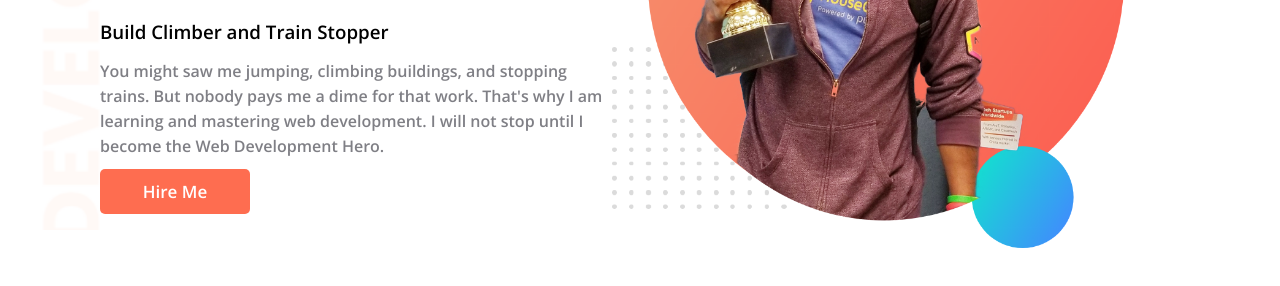
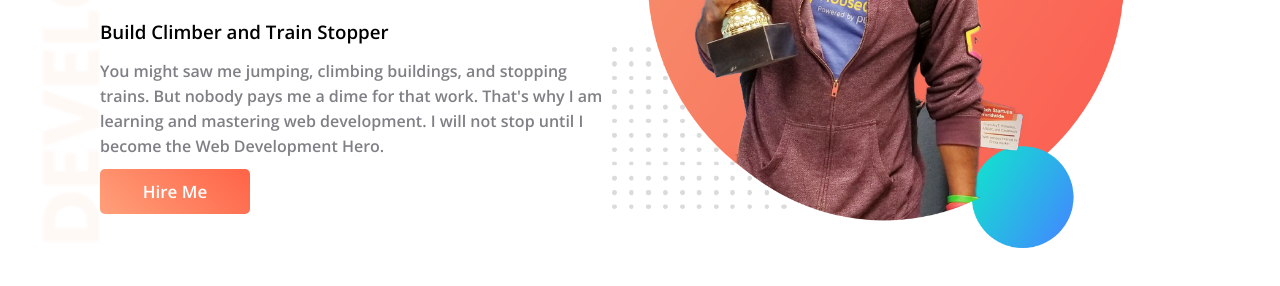
Before and after one commit to rafiulislamrana/web-portfolio, a plain HTML site: page index.html in a window 1280 px wide. Shown: the part 270-556 px from the top of the page. Drawn offline with nearby package versions, Linux system fonts and the light colour scheme.

Commit message:
button color fixed

```diff
--- a/style.css
+++ b/style.css
@@ -5,7 +5,7 @@
 }
 
 section{
-    height: 500px;
+    height: 550px;
 }
 
 .top-section{
@@ -60,7 +60,7 @@ h1 .color{
     width: 150px;
     height: 45px;
     margin-top: 10px;
-    background-color: #fe6d50;
+    background-image: linear-gradient(45deg,lightsalmon, tomato );
     border-radius: 5px;
     border-style: none;
 }
```
